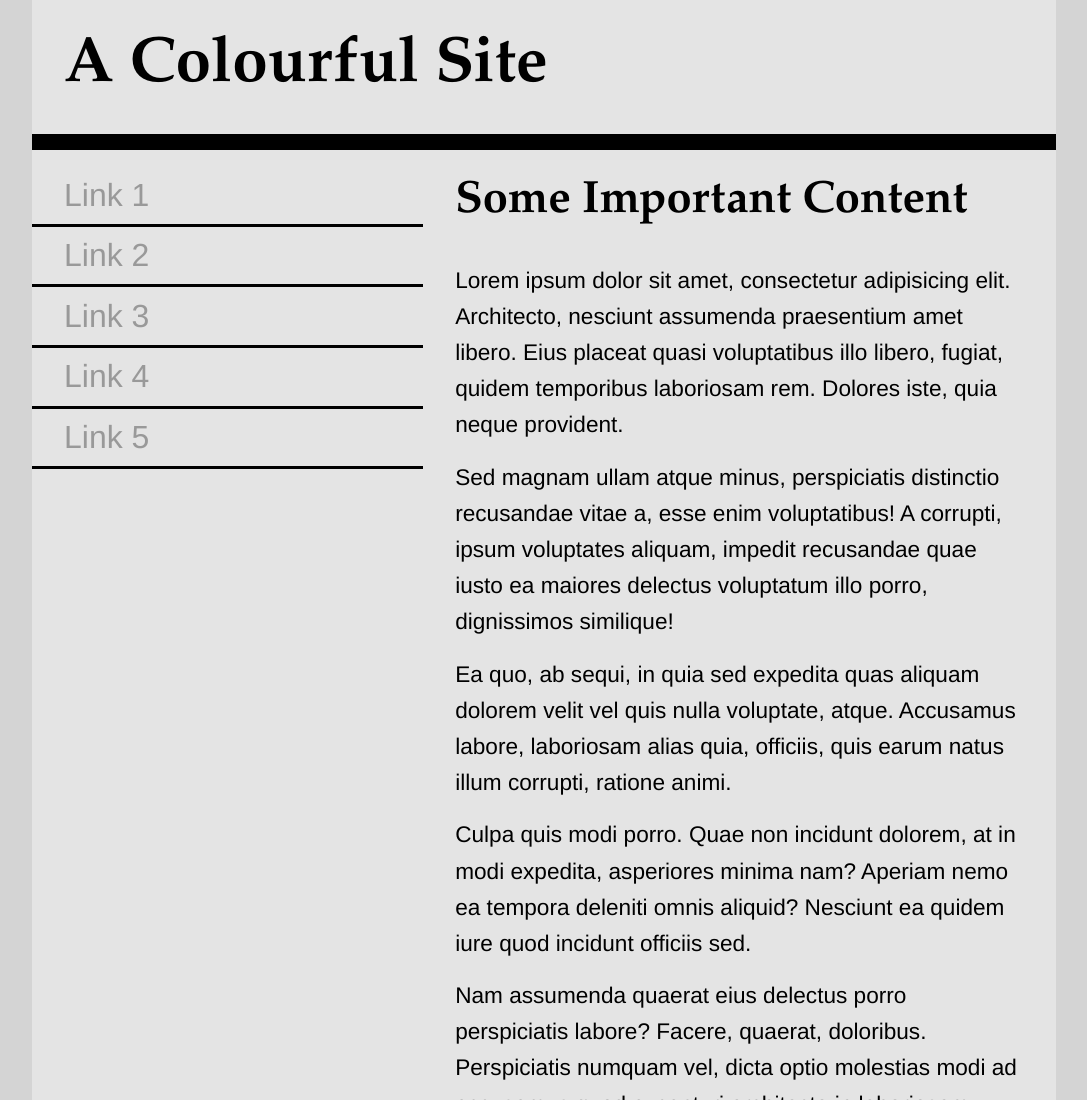
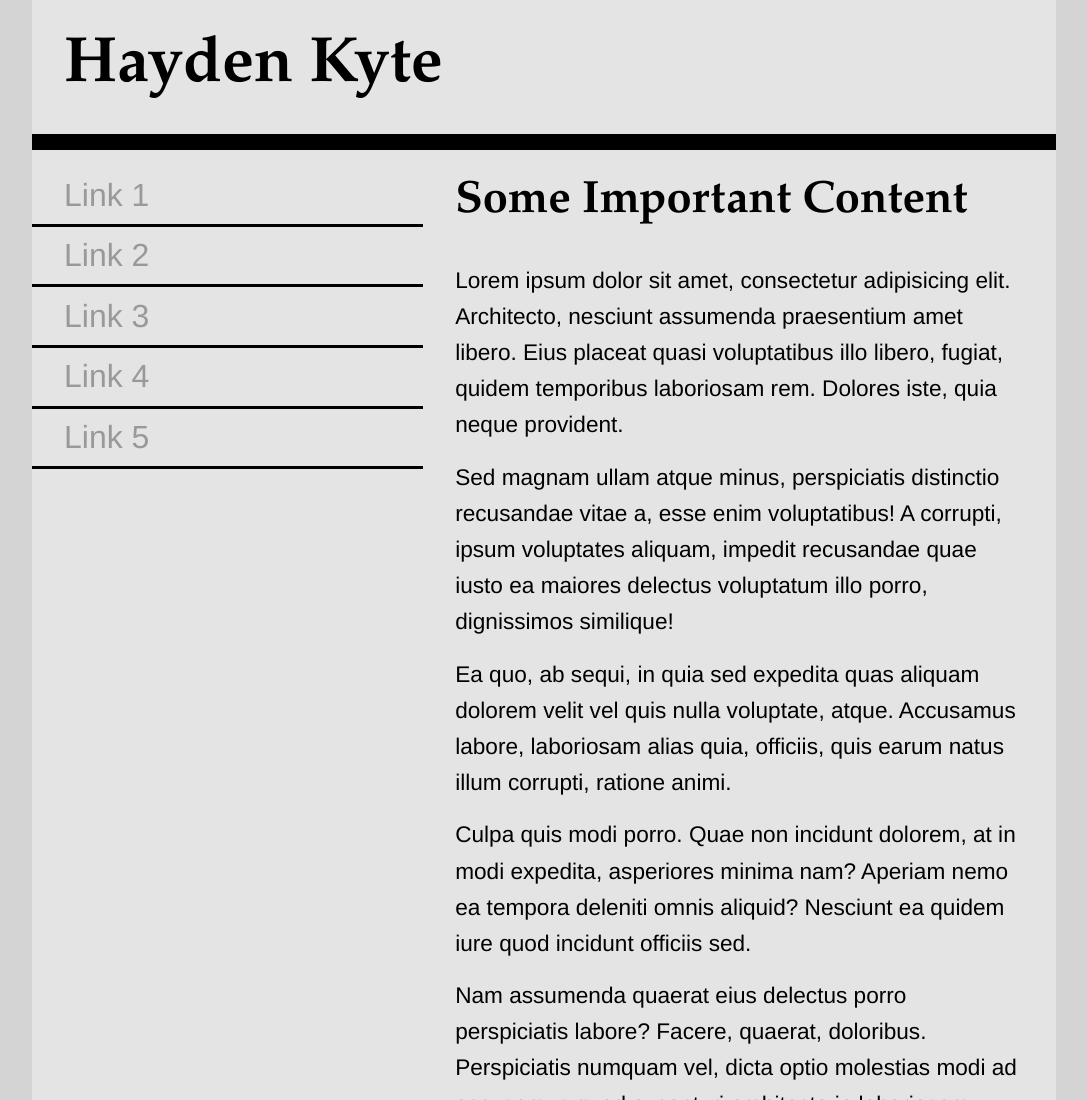
Before and after one commit to kyte0017/colours, a plain HTML site: page index.html in a window 1280 px wide. Shown: the top 1100 px of the page, without its empty margins (96-1183 px from the left). Drawn offline with Linux system fonts and the light colour scheme.

Commit message:
Name
Changed the Title

```diff
--- a/index.html
+++ b/index.html
@@ -94,7 +94,7 @@
 <body>
     <div class="wrapper">
         <header>
-            <h1>A Colourful Site</h1>
+            <h1>Hayden Kyte</h1>
         </header>
         <nav>
             <ul>
```
